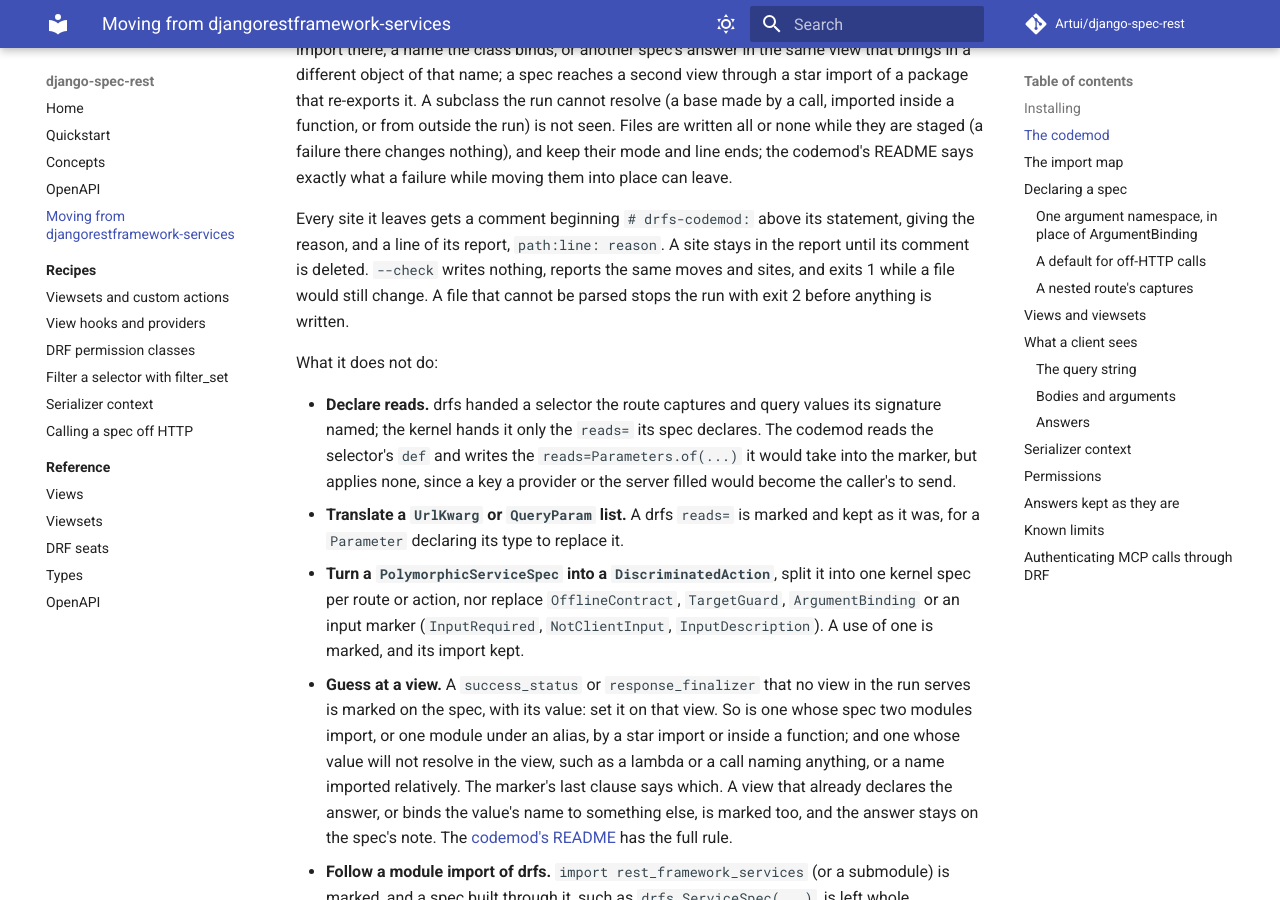
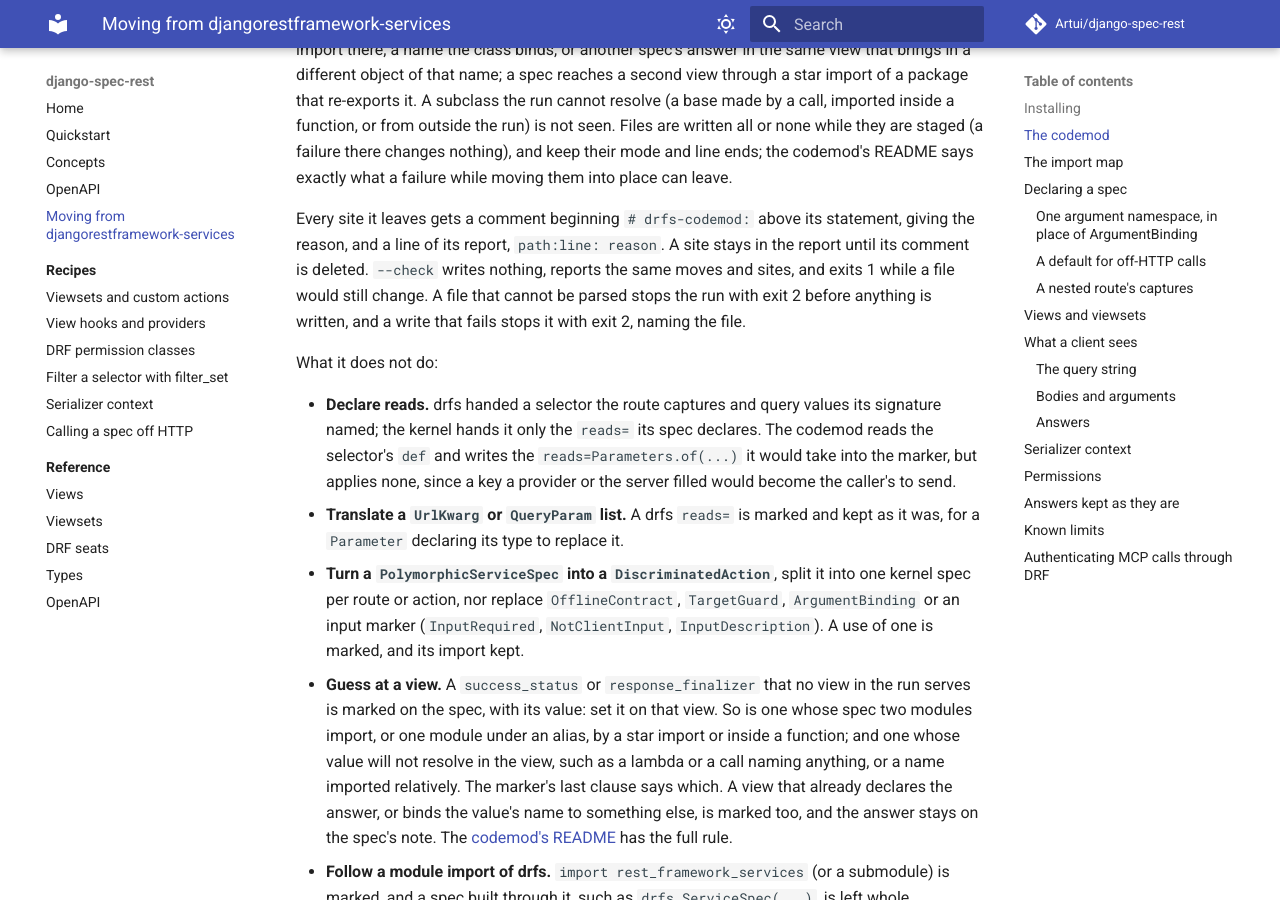
Before and after one commit to Artui/django-spec-rest, an MkDocs documentation site: the page built from docs/moving-from-drfs.md, in a window 1280 px wide and 900 px high, scrolled down 1528 px. Built offline with MkDocs 1.6.1 and Material for MkDocs 9.7.7, drawn with Linux system fonts in a browser that asks for light colours; comment, search, counter and statistics services are not loaded.

Commit message:
Guide: a write that fails stops the codemod with exit 2
Co-Authored-By: Claude Opus 5.5 <noreply@anthropic.com>

```diff
--- a/docs/moving-from-drfs.md
+++ b/docs/moving-from-drfs.md
@@ -70,7 +70,7 @@ statement, giving the reason, and a line of its report, `path:line: reason`.
 A site stays in the report until its comment is deleted. `--check` writes
 nothing, reports the same moves and sites, and exits 1 while a file would still
 change. A file that cannot be parsed stops the run with exit 2 before anything is
-written.
+written, and a write that fails stops it with exit 2, naming the file.
 
 What it does not do:
 
```
